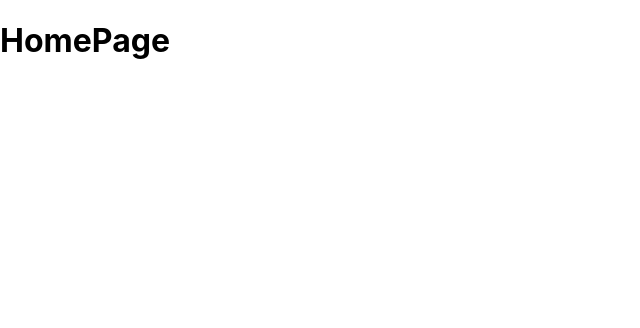
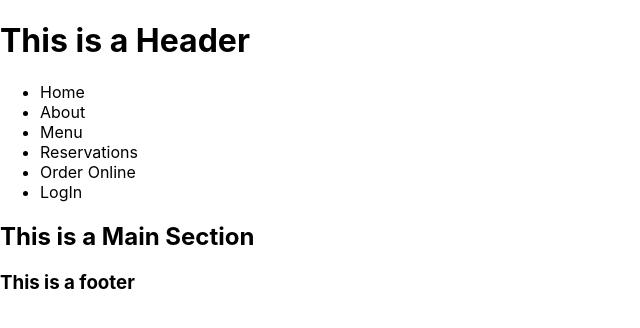
Before and after one commit to Wh1sperishere/little-lemon-capstone, a React (Create React App) app: page / in a window 1280 px wide. Shown: the top 328 px of the page, without its empty margins (0-640 px from the left). Built offline with nearby package versions, Linux system fonts and the light colour scheme.

Commit message:
Add .gitattributes to normalize line endings

```diff
--- a/src/App.js
+++ b/src/App.js
@@ -1,10 +1,17 @@
+import Header from "./Components/Header"
+import NavBar from "./Components/NavBar"
+import Main from "./Components/Main"
+import Footer from "./Components/Footer"
 import './App.css';
 
 function App() {
   return (
-    <div>
-      <h1>HomePage</h1>
-    </div>
+    <>
+    <Header />
+    <NavBar />
+    <Main />
+    <Footer />
+    </>
   );
 }
 
--- a/src/Components/Footer.js
+++ b/src/Components/Footer.js
@@ -1 +1,7 @@
-export default function Footer() {}
+export default function Footer() {
+    return (
+        <>
+        <h3>This is a footer</h3>
+        </>
+    );
+}
--- a/src/Components/Header.js
+++ b/src/Components/Header.js
@@ -1 +1,7 @@
-export default function Header() {}
+export default function Header() {
+    return (
+        <>
+        <h1>This is a Header</h1>
+        </>
+    );
+}
--- a/src/Components/Main.js
+++ b/src/Components/Main.js
@@ -1 +1,5 @@
-export default function Main() {}
+export default function Main() {
+    return (
+        <h2>This is a Main Section</h2>
+    );
+}
--- a/src/Components/NavBar.js
+++ b/src/Components/NavBar.js
@@ -1 +1,14 @@
-export default function NavBar() {}
+export default function NavBar() {
+    return (
+        <>
+        <ul>
+            <li>Home</li>
+            <li>About</li>
+            <li>Menu</li>
+            <li>Reservations</li>
+            <li>Order Online</li>
+            <li>LogIn</li>
+        </ul>
+        </>
+    );
+}
```
Also changed, not shown: 1 other file (tests, documents, lock files or other folders).
